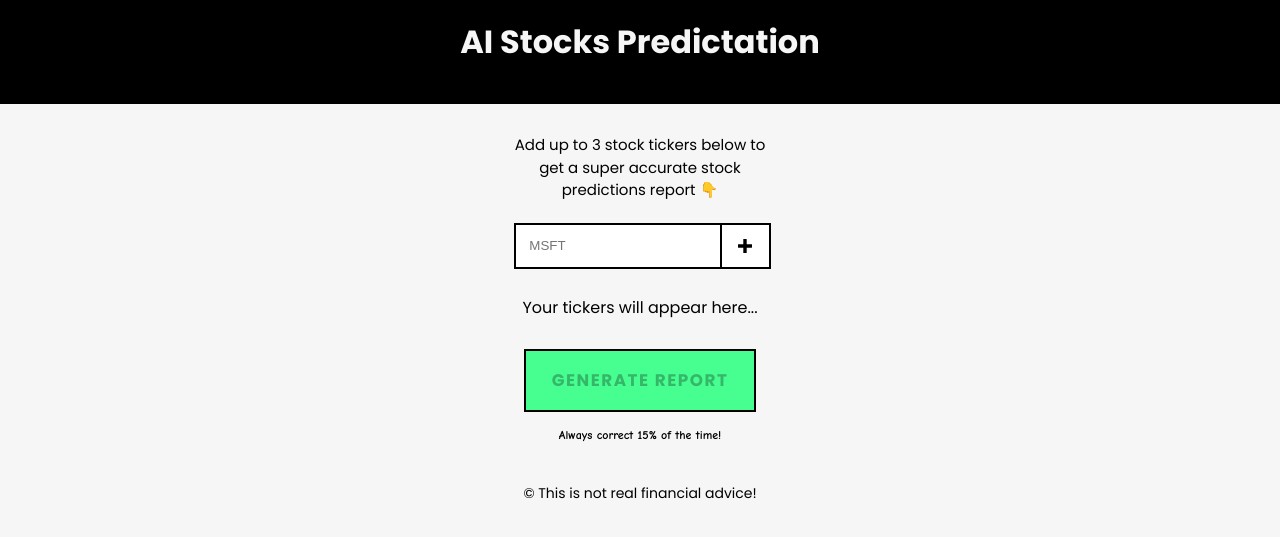
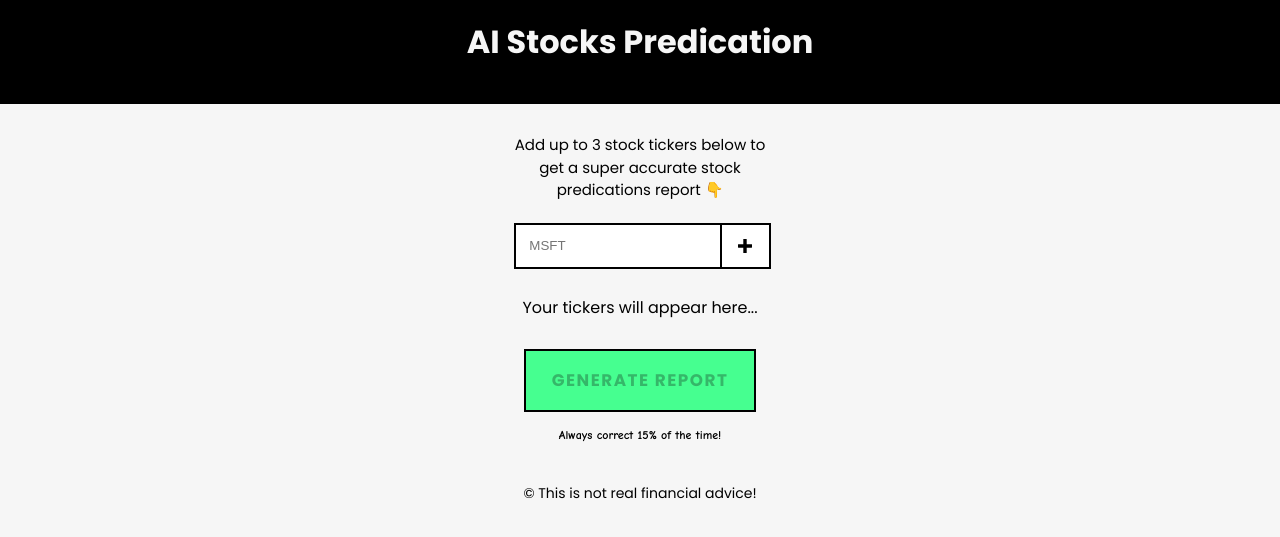
Before and after one commit to sycDev/ai-stocks-predication-vite, a website built with Vite: page index.html in a window 1280 px wide. Shown: the part 259-796 px from the top of the page. Built offline with nearby package versions, Linux system fonts and the light colour scheme; some packages are replaced by stand-ins of ours.

Commit message:
Amend title name

```diff
--- a/index.html
+++ b/index.html
@@ -9,18 +9,18 @@
 		rel="stylesheet" />
 	<link rel="stylesheet" href="./src/style.css">
 	<meta name="viewport" content="width=device-width, initial-scale=1.0" />
-	<title>AI Stocks Predictation</title>
+	<title>AI Stocks Predication</title>
 </head>
 
 <body>
 	<header>
-		<img src="./src/assets/images/header-logo.svg" alt="AI Stocks Predictation" />
-		<h1>AI Stocks Predictation</h1>
+		<img src="./src/assets/images/header-logo.svg" alt="AI Stocks Predication" />
+		<h1>AI Stocks Predication</h1>
 	</header>
 	<main>
 		<section class="action-panel">
 			<form id="ticker-input-form">
-				<label for="ticker-input">Add up to 3 stock tickers below to get a super accurate stock predictions
+				<label for="ticker-input">Add up to 3 stock tickers below to get a super accurate stock predications
 					report 👇</label>
 
 				<div class="form-input-control">
```
